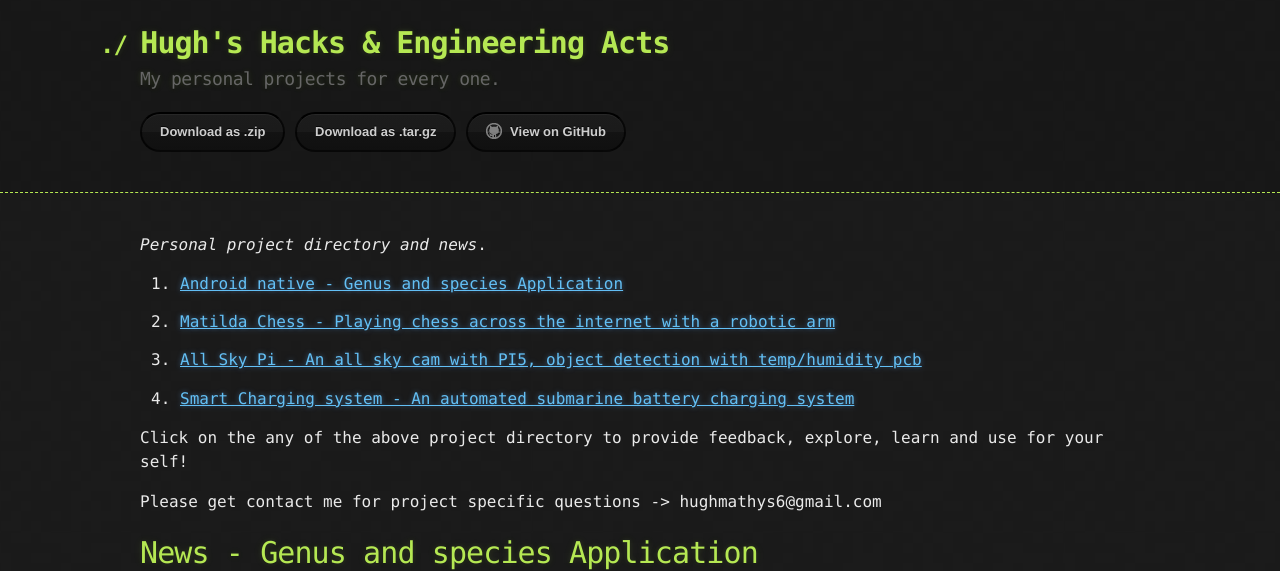
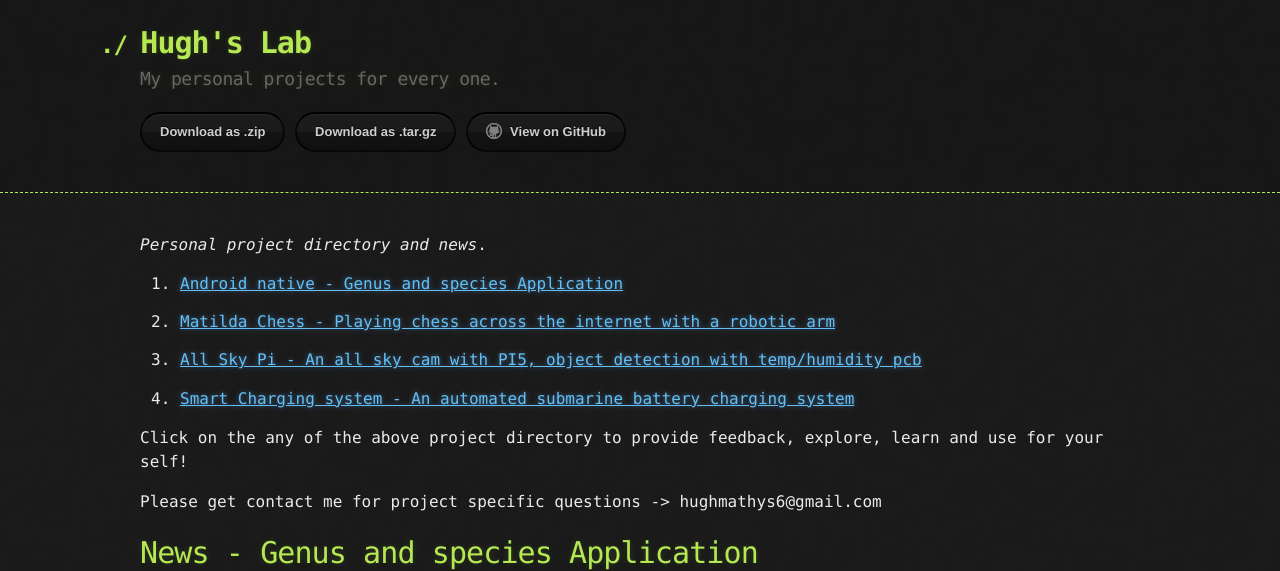
Before and after one commit to Chessdog68/my-github-page, a Jekyll site: the page built from index.md, in a window 1280 px wide and 900 px high, cut to the strip 0-571 px from the top of the window. Built offline with Jekyll 4.4.1, drawn with Linux system fonts in a browser that asks for light colours.

Commit message:
title update

```diff
--- a/_config.yml
+++ b/_config.yml
@@ -1,4 +1,4 @@
-title: Hugh's Hacks & Engineering Acts
+title: Hugh's Lab
 description: My personal projects for every one.
 show_downloads: true
 google_analytics:
```
